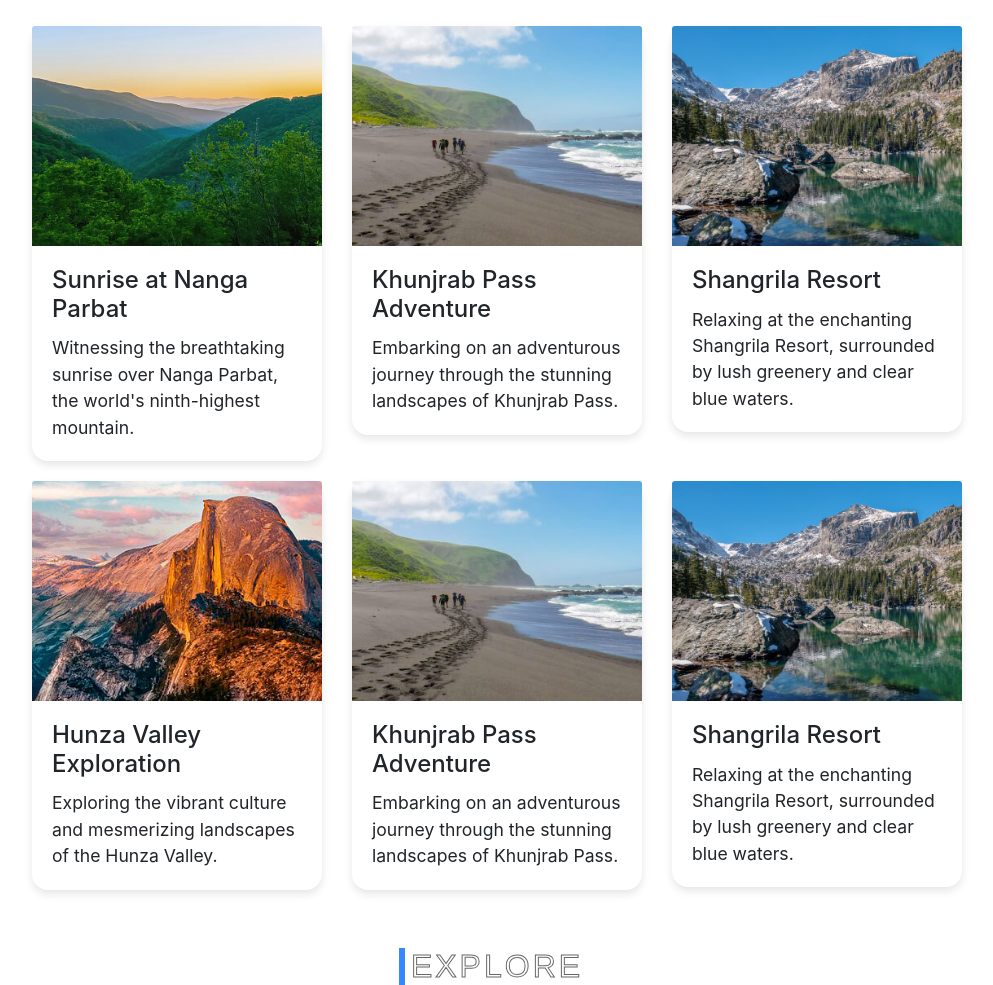
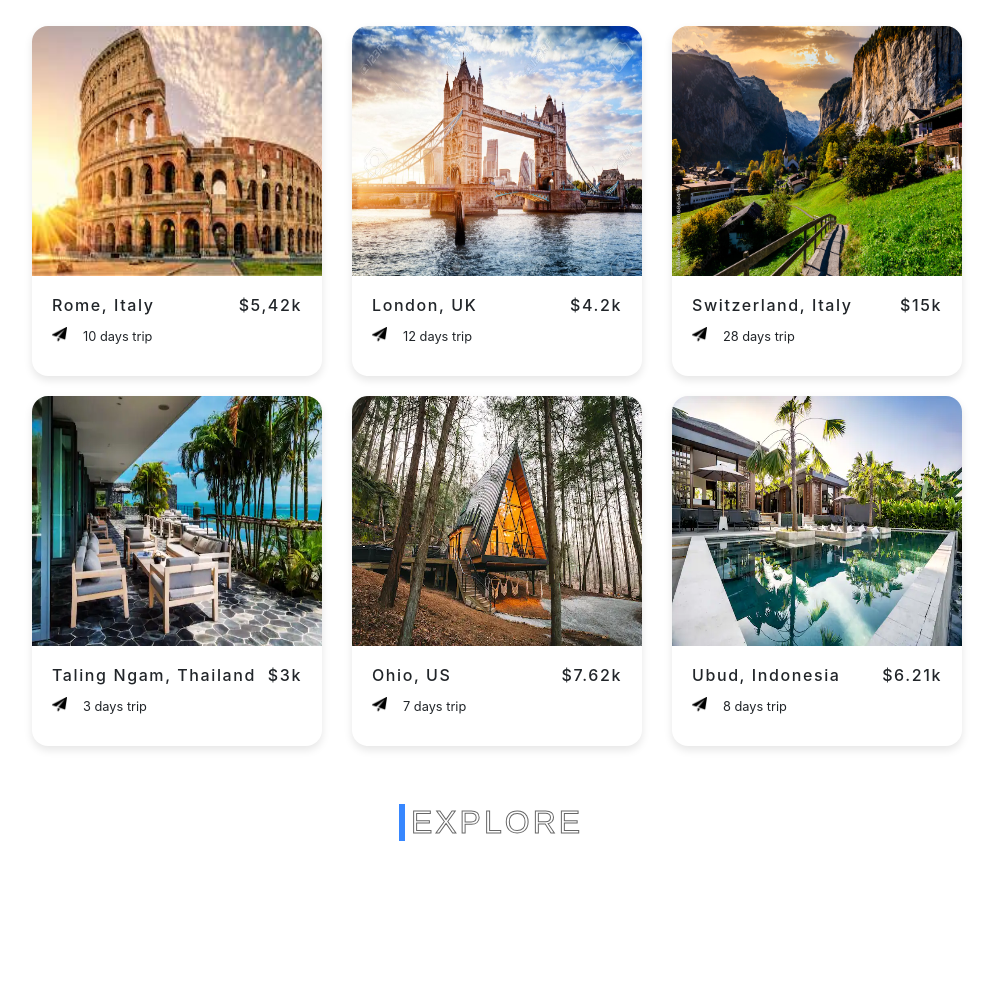
Before and after one commit to MuneerKhalid/Travel_And_Tourism, a plain HTML site: page src/components/hero/hero.html in a window 1280 px wide. Shown: the part 97-1082 px from the top of the page, without its empty margins (143-1136 px from the left). After the commit the page ends 938 px from the top, so only its background shows below. Drawn offline with Linux system fonts and the light colour scheme.

Commit message:
hero changes

```diff
--- a/src/components/hero/hero.css
+++ b/src/components/hero/hero.css
@@ -106,12 +106,13 @@ body {
   border: none;
   margin-bottom: 20px;
   box-shadow: 0 4px 8px rgba(0, 0, 0, 0.1);
+  overflow: hidden;
 }
 
 
 .card-body {
   flex: 1 1 auto;
-  min-height: 1px;
+  height: 100px;
   padding: 1.25rem;
 }
 
@@ -123,15 +124,26 @@ img {
 .card-img-top {
   flex-shrink: 0;
   width: 100%;
-  max-height: 300px;
-  object-fit: cover;
+  height: 250px;
+  /* object-fit: cover; */
   border-top-left-radius: calc(0.25rem - 1px);
   border-top-right-radius: calc(0.25rem - 1px);
 }
 
+.card-head{
+  display: flex;
+  justify-content: space-between;
+}
+
+.card-discription{
+  display: flex;
+  gap: 1rem;
+}
+
 .card-title {
   margin-bottom: 0.75rem;
-  font-size: 1.5rem;
+  font-size: 1rem;
+  letter-spacing: 0.1rem;
 }
 
 h5{
@@ -141,11 +153,12 @@ h5{
 }
 
 .card-text {
-  font-size: 1.1rem;
+  font-size: 0.8rem;
 }
-.card-text:last-child {
+/* .card-text:last-child {
   margin-bottom: 0;
-}
+} */
+
 p{
   margin-top: 0;
 }
--- a/src/components/hero/hero.html
+++ b/src/components/hero/hero.html
@@ -15,58 +15,102 @@
     <div class="row">
       <div class="col-sm-6 col-md-6  col-lg-4">
         <div class="card">
-          <img src="../../../assets/gs4_card.jpeg" alt="Image 1" class="card-img-top">
+          <img src="../../../assets/rome.jpeg" alt="Image 1" class="card-img-top">
           <div class="card-body">
-            <h5 class="card-title">Sunrise at Nanga Parbat</h5>
-            <p class="card-text">Witnessing the breathtaking sunrise over Nanga Parbat, the world's ninth-highest mountain.</p>
+            <div class="card-head">
+              <h5 class="card-title">Rome, Italy</h5>
+              <h5 class="card-title">$5,42k</h5>
+            </div>
+
+            <div class="card-discription">
+              <img src="../../../assets/paper-plane.png" height="15px" alt="explore">
+              <p class="card-text">10 days trip</p>
+            </div>
           </div>
         </div>
       </div>
-      <div class="col-sm-6 col-md-6 col-lg-4">
+      <div class="col-sm-6 col-md-6  col-lg-4">
         <div class="card">
-          <img src="../../../assets/clc_card.jpeg" alt="Image 2" class="card-img-top">
+          <img src="../../../assets/london.jpg" alt="Image 1" class="card-img-top">
           <div class="card-body">
-            <h5 class="card-title">Khunjrab Pass Adventure</h5>
-            <p class="card-text">Embarking on an adventurous journey through the stunning landscapes of Khunjrab Pass.</p>
+            <div class="card-head">
+              <h5 class="card-title">London, UK</h5>
+              <h5 class="card-title">$4.2k</h5>
+            </div>
+
+            <div class="card-discription">
+              <img src="../../../assets/paper-plane.png" height="15px" alt="explore">
+              <p class="card-text">12 days trip</p>
+            </div>
           </div>
         </div>
       </div>
-      <div class="col-sm-6 col-md-6 col-lg-4">
+      <div class="col-sm-6 col-md-6  col-lg-4">
         <div class="card">
-          <img src="../../../assets/rfa_card.jpeg" alt="Image 3" class="card-img-top">
+          <img src="../../../assets/switerzer.jpg" alt="Image 1" class="card-img-top">
           <div class="card-body">
-            <h5 class="card-title">Shangrila Resort</h5>
-            <p class="card-text">Relaxing at the enchanting Shangrila Resort, surrounded by lush greenery and clear blue waters.</p>
+            <div class="card-head">
+              <h5 class="card-title">Switzerland, Italy</h5>
+              <h5 class="card-title">$15k</h5>
+            </div>
+
+            <div class="card-discription">
+              <img src="../../../assets/paper-plane.png" height="15px" alt="explore">
+              <p class="card-text">28 days trip</p>
+            </div>
           </div>
         </div>
       </div>
-      <div class="col-sm-6 col-md-6 col-lg-4">
+      <div class="col-sm-6 col-md-6  col-lg-4">
         <div class="card">
-          <img src="../../../assets/yhc_card.jpeg" alt="Image 4" class="card-img-top">
+          <img src="../../../assets/thalin.webp" alt="Image 1" class="card-img-top">
           <div class="card-body">
-            <h5 class="card-title">Hunza Valley Exploration</h5>
-            <p class="card-text">Exploring the vibrant culture and mesmerizing landscapes of the Hunza Valley.</p>
+            <div class="card-head">
+              <h5 class="card-title">Taling Ngam, Thailand</h5>
+              <h5 class="card-title">$3k</h5>
+            </div>
+
+            <div class="card-discription">
+              <img src="../../../assets/paper-plane.png" height="15px" alt="explore">
+              <p class="card-text">3 days trip</p>
+            </div>
           </div>
         </div>
       </div>
-      <div class="col-sm-6 col-md-6 col-lg-4">
+      <div class="col-sm-6 col-md-6  col-lg-4">
         <div class="card">
-          <img src="../../../assets/clc_card.jpeg" alt="Image 2" class="card-img-top">
+          <img src="../../../assets/ohio.webp" alt="Image 1" class="card-img-top">
           <div class="card-body">
-            <h5 class="card-title">Khunjrab Pass Adventure</h5>
-            <p class="card-text">Embarking on an adventurous journey through the stunning landscapes of Khunjrab Pass.</p>
+            <div class="card-head">
+              <h5 class="card-title">Ohio, US</h5>
+              <h5 class="card-title">$7.62k</h5>
+            </div>
+
+            <div class="card-discription">
+              <img src="../../../assets/paper-plane.png" height="15px" alt="explore">
+              <p class="card-text">7 days trip</p>
+            </div>
           </div>
         </div>
       </div>
-      <div class="col-sm-6  col-md-6 col-lg-4">
+      <div class="col-sm-6 col-md-6  col-lg-4">
         <div class="card">
-          <img src="../../../assets/rfa_card.jpeg" alt="Image 3" class="card-img-top">
+          <img src="../../../assets/ubud.webp" alt="Image 1" class="card-img-top">
           <div class="card-body">
-            <h5 class="card-title">Shangrila Resort</h5>
-            <p class="card-text">Relaxing at the enchanting Shangrila Resort, surrounded by lush greenery and clear blue waters.</p>
+            <div class="card-head">
+              <h5 class="card-title">Ubud, Indonesia</h5>
+              <h5 class="card-title">$6.21k</h5>
+            </div>
+
+            <div class="card-discription">
+              <img src="../../../assets/paper-plane.png" height="15px" alt="explore">
+              <p class="card-text">8 days trip</p>
+            </div>
           </div>
         </div>
       </div>
+
+
 
       <div class="button_container">
         <div class="text-center">
```
Also changed, not shown: assets/indonesia.webp (added), assets/london.jpg (added), assets/ohio.webp (added), assets/paper-plane.png (added), assets/rome.jpeg (added), assets/switerzer.jpg (added), assets/switzerland.webp (added), assets/switzerlandd.jpg (added), assets/thailand.webp (added), assets/thalin.webp (added), assets/ubud.webp (added), assets/ubudd.webp (added).
